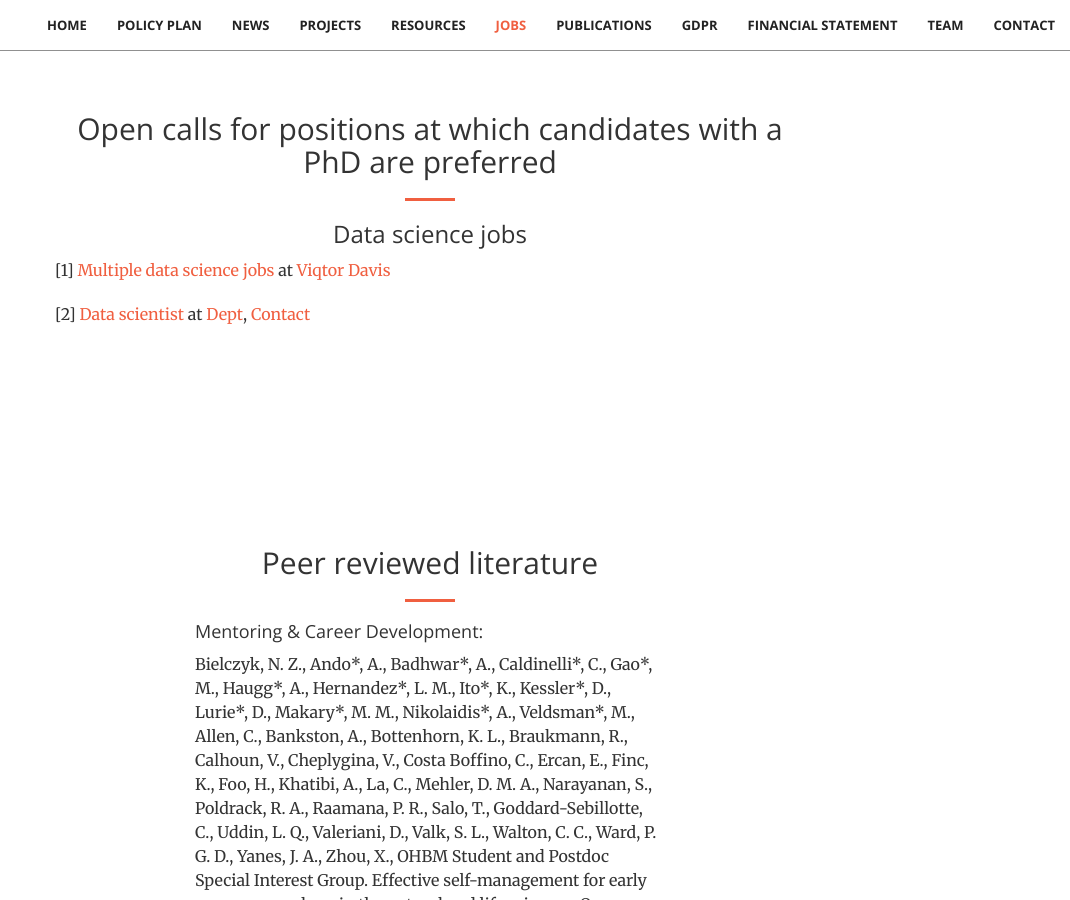
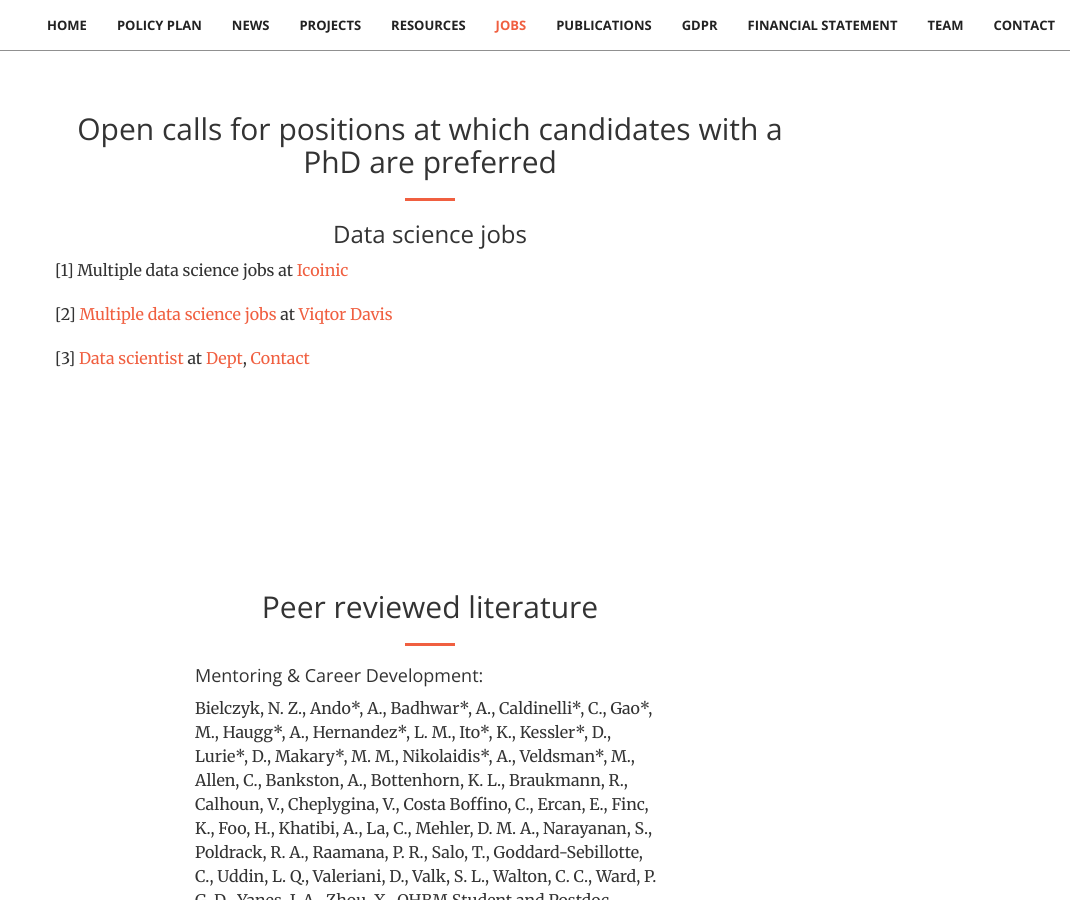
Before and after one commit to stichting-solaris/stichting-solaris.github.io, a Jekyll site: the page built from index.html, in a window 1280 px wide and 900 px high, scrolled down 10873 px. Shown: the whole window, without its empty margins (210-1280 px from the left). Built offline with Jekyll 4.4.1, drawn with Linux system fonts in a browser that asks for light colours.

Commit message:
Update jobs.html

```diff
--- a/_includes/jobs.html
+++ b/_includes/jobs.html
@@ -15,10 +15,13 @@
 <!-- Data science jobs: -->
                 <hr class="primary">
                 <h3 class="section-heading">Data science jobs</h3>
-                <p align="justify">[1] <a href="https://www.viqtordavis.com/viqtor-davis-careers/">Multiple data science jobs</a>
+
+                <p align="justify">[1] Multiple data science jobs at <a href="#icoinic">Icoinic</a></p>
+
+                <p align="justify">[2] <a href="https://www.viqtordavis.com/viqtor-davis-careers/">Multiple data science jobs</a>
                     at <a href="https://www.viqtordavis.com/">Viqtor Davis</a></p>
 
-                <p align="justify">[2] <a href="https://www.deptagency.com/vacancy/data-scientist/">Data scientist</a> at
+                <p align="justify">[3] <a href="https://www.deptagency.com/vacancy/data-scientist/">Data scientist</a> at
                 <a href="https://www.deptagency.com/">Dept</a>, <a href="#matthias">Contact</a></p>
                 </div>
             </div>
```
